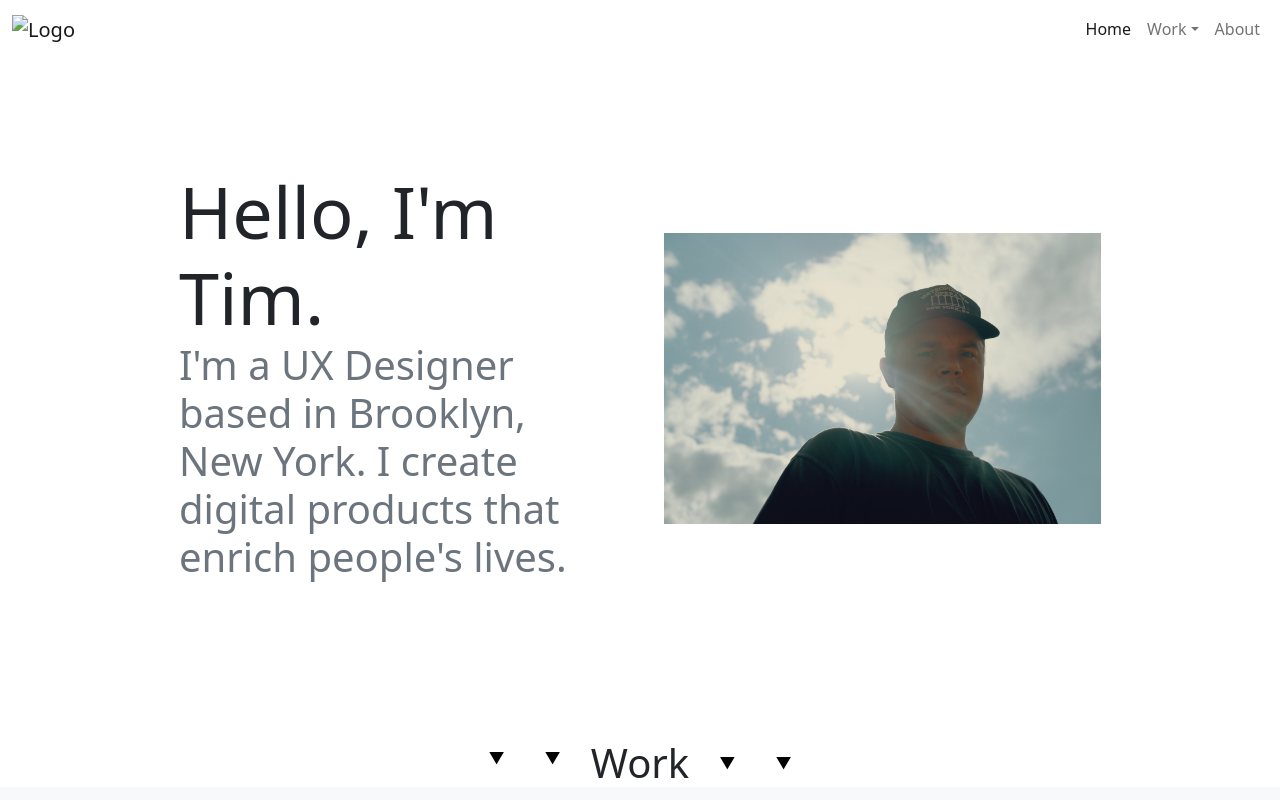
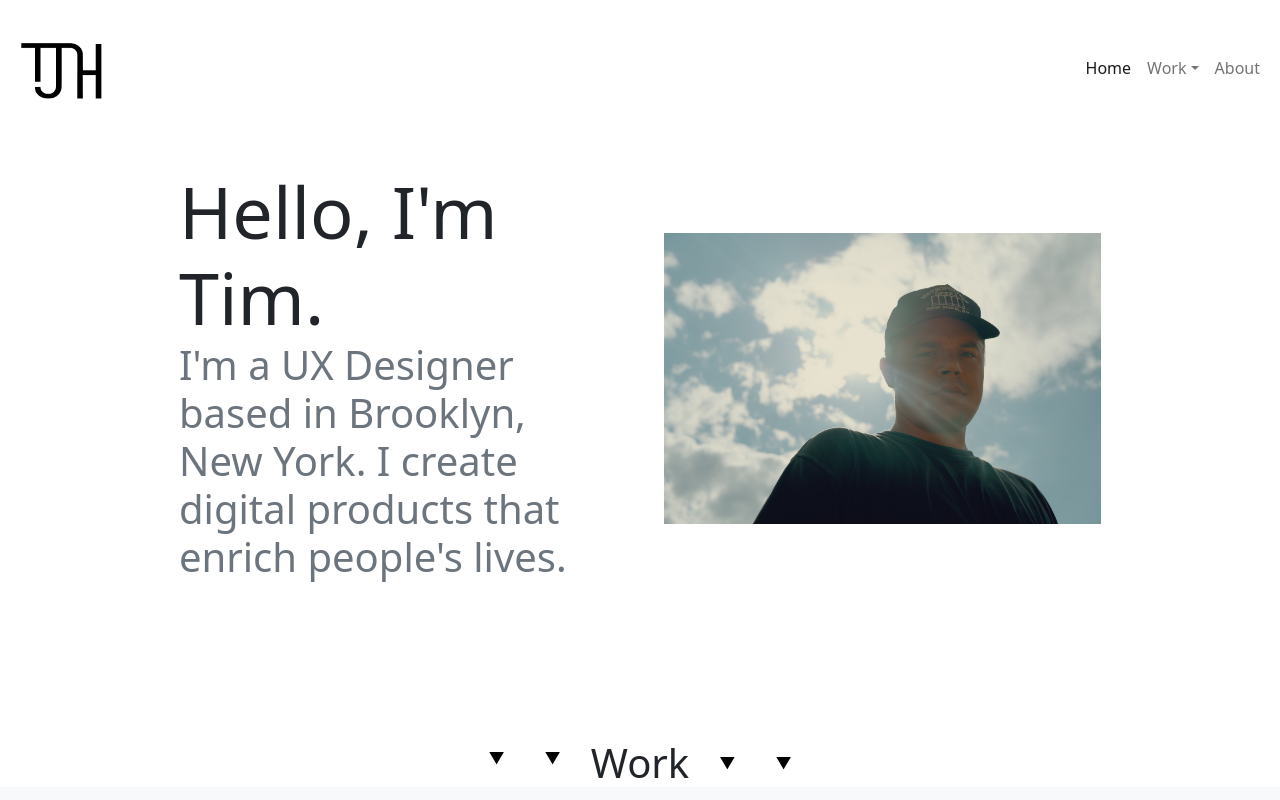
Before and after one commit to NosnahmiT/Portfolio, a plain HTML site: page index.html in a window 1280 px wide. Shown: the top 800 px of the page. Drawn offline with nearby package versions, Linux system fonts and the light colour scheme.

Commit message:
fix logo again

```diff
--- a/index.html
+++ b/index.html
@@ -14,7 +14,7 @@
   <nav class="navbar fixed-top navbar-expand-md navbar-light bg-white">
     <div class="container-xxl">
       <a class="navbar-brand" href="index.html">
-        <img src="Images/Tim Hanson Logo.png Hanson Logo.png" class="img-fluid" alt="Logo" width="110" height="77">
+        <img src="Images/Tim Hanson Logo.png" class="img-fluid" alt="Logo" width="110" height="77">
       </a>
       <button class="navbar-toggler" type="button" data-bs-toggle="collapse" data-bs-target="#main-nav" aria-controls="main-nav" aria-expanded="false" aria-label="Toggle navigation">
         <span class="navbar-toggler-icon"></span>
```
